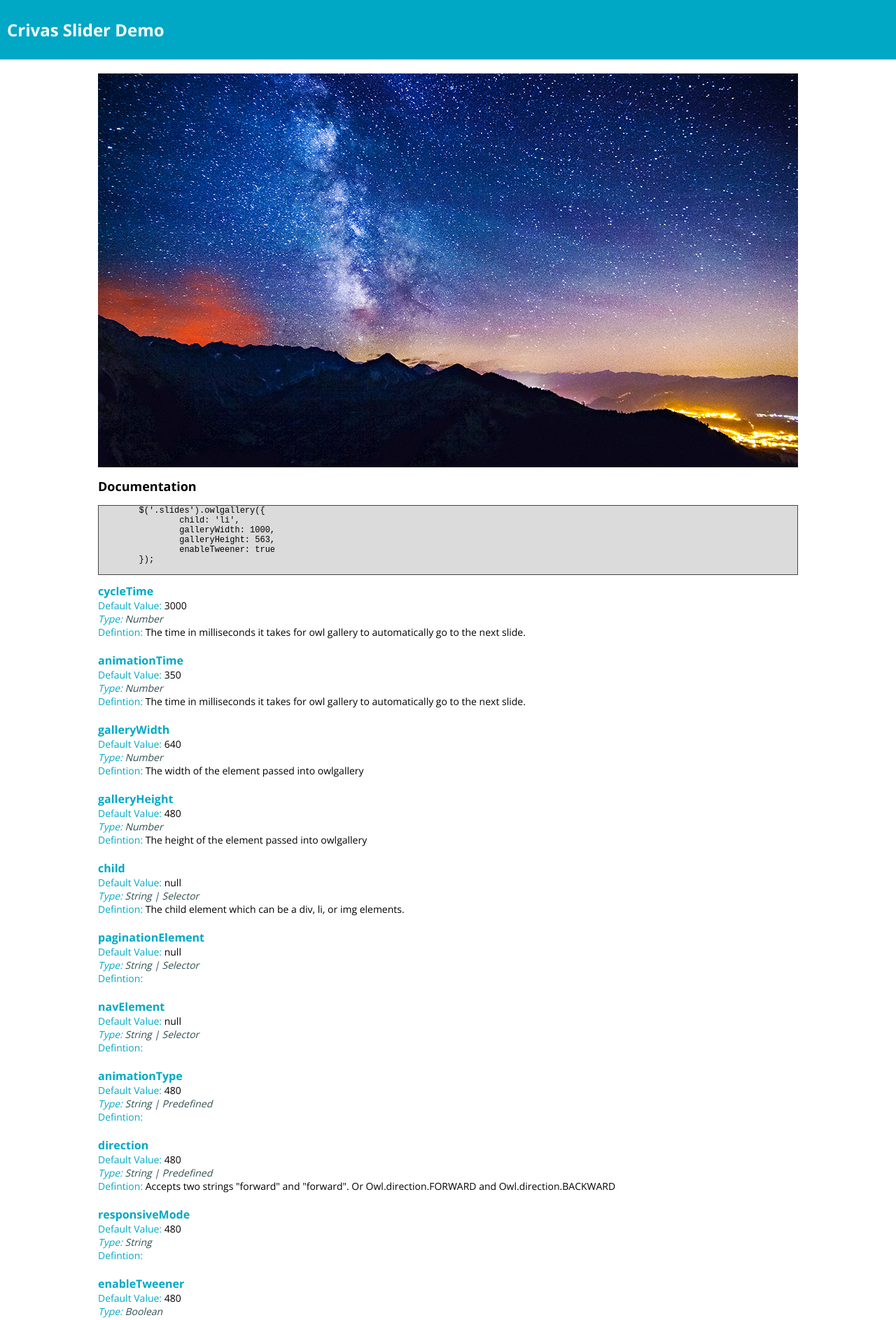
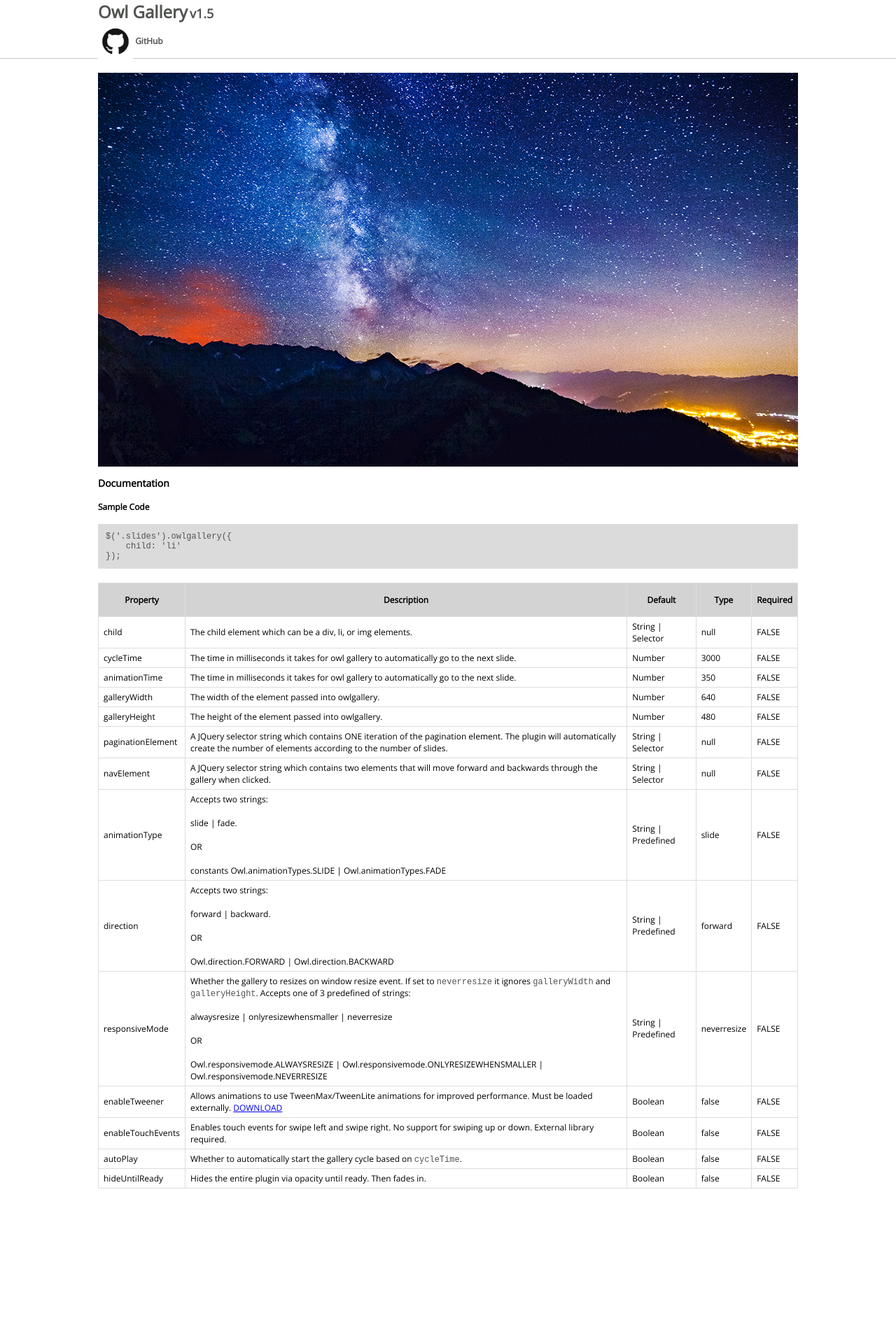
Before and after one commit to codebend3r/OwlGallery, a website: page index.html in a window 1280 px wide. Shown: the top 1887 px of the page at 70% size. After the commit the page ends 1769 px from the top, so only its background shows below. Drawn offline with nearby package versions, Linux system fonts and the light colour scheme; a web font is replaced by a local one.

Commit message:
updated documentation + changed styling + converted to tables

```diff
--- a/index.html
+++ b/index.html
@@ -2,16 +2,23 @@
 <html>
 <head>
 
-    <title>Crivas Slider Demo</title>
+    <title>Owl Gallery</title>
 
     <link rel="stylesheet" type="text/css" href="css/main.css"/>
-    <link href='http://fonts.googleapis.com/css?family=Open+Sans:400,700' rel='stylesheet' type='text/css'>
+    <link href='http://fonts.googleapis.com/css?family=Nixie+One|Open+Sans' rel='stylesheet' type='text/css'>
 
 </head>
 <body>
 
-<div class='title-bar'>
-    <h1>Crivas Slider Demo</h1>
+<div class='title-bar-bg'>
+    <div class='title-bar'>
+        <h1>Owl Gallery</h1>
+        <h2>v1.5</h2>
+        <div class='github'>
+            <a href='https://github.com/crivas/OwlGallery'><img width="50" height="50" src='images/logos/github.png' /></a>
+            <span>GitHub</span>
+        </div>
+    </div>
 </div>
 
 <div class='main-container'>
@@ -34,25 +41,36 @@
     </div>
 
     <div class='documentation'>
-        <h2>Documentation</h2>
 
-	    <pre>
-	$('.slides').owlgallery({
-		child: 'li',
-		galleryWidth: 1000,
-		galleryHeight: 563,
-		enableTweener: true
-	});
-	    </pre>
+        <h3>Documentation</h3>
 
-        <div class='options' data-bind='foreach: optionsList'>
-            <dl>
-                <div class='key-name'><dd data-bind='text: key'></dd></div>
-                <div class='default-value'><dt>Default Value: </dt><dd data-bind='text: defaultValue'></dd></div>
-                <div class='var-type'><dt>Type: </dt><dd data-bind='text: type'></dd></div>
-                <div class='description'><dt>Defintion: </dt><dd data-bind='text: description'></dd></div>
-            </dl>
-        </div>
+        <h4>Sample Code</h4>
+
+	    <pre>$('.slides').owlgallery({
+    child: 'li'
+});</pre>
+
+        <table>
+            <thead>
+                <tr>
+                    <th>Property</th>
+                    <th>Description</th>
+                    <th>Default</th>
+                    <th>Type</th>
+                    <th>Required</th>
+                </tr>
+            </thead>
+            <tbody data-bind='foreach: optionsList'>
+                <tr>
+                    <td data-bind='html: key'></td>
+                    <td data-bind='html: description'></td>
+                    <td data-bind='html: type'></td>
+                    <td data-bind='html: defaultValue'></td>
+                    <td>FALSE</td>
+                </tr>
+            </tbody>
+        </table>
+
     </div>
 
 </div>
@@ -60,6 +78,7 @@
 
 <script src="js/plugins/jquery-1.9.1.js" type="text/javascript"></script>
 <script src="js/plugins/jquery.owlgallery-0.1.5.js" type="text/javascript"></script>
+<script src="js/plugins/jquery.owlswipe-0.1.js" type="text/javascript"></script>
 <script src="js/vendor/knockout-2.2.1.js" type="text/javascript"></script>
 <script src="js/vendor/TweenMax.min.js" type="text/javascript"></script>
 
@@ -69,7 +88,6 @@
 <script src="js/internal/Crivas.ImageData.js" type="text/javascript"></script>
 <script src="js/internal/Crivas.ViewModel.js" type="text/javascript"></script>
 <script src="js/internal/Crivas.Init.js" type="text/javascript"></script>
-<!--<script src="http://localhost:8000/livereload.js"></script>-->
 
 </body>
 </html>
--- a/js/internal/Crivas.Documentation.js
+++ b/js/internal/Crivas.Documentation.js
@@ -1,84 +1,127 @@
 CS.documentation = {
 
+/*
+Owl.animationTypes = {};
+Owl.animationTypes.SLIDE = "slide";
+Owl.animationTypes.FADE = "fade";
+
+Owl.event = {};
+Owl.event.SLIDECHANGED = "slidechanged";
+Owl.event.SLIDENEXTCLICKED = "slidenextclicked";
+Owl.event.SLIDEPREVCLICKED = "slideprevclicked";
+Owl.event.PAGINATIONCLICKED = "paginationclicked";
+
+Owl.direction = {};
+Owl.direction.FORWARD = "forward";
+Owl.direction.BACKWARD = "backward";
+
+Owl.responsivemode = {};
+Owl.responsivemode.ALWAYSRESIZE = "alwaysresize";
+Owl.responsivemode.ONLYRESIZEWHENSMALLER = "onlyresizewhensmaller";
+Owl.responsivemode.NEVERRESIZE = "neverresize";
+*/
+
     options: [
+        {
+            key: 'child',
+            defaultValue: 'null',
+            type: 'String | Selector',
+            description: 'The child element which can be a div, li, or img elements.',
+            required: true
+        },
         {
             key: 'cycleTime',
             defaultValue: '3000',
             type: 'Number',
-            description: 'The time in milliseconds it takes for owl gallery to automatically go to the next slide.'
+            description: 'The time in milliseconds it takes for owl gallery to automatically go to the next slide.',
+            required: false
         },
         {
             key: 'animationTime',
             defaultValue: '350',
             type: 'Number',
-            description: 'The time in milliseconds it takes for owl gallery to automatically go to the next slide.'
+            description: 'The time in milliseconds it takes for owl gallery to automatically go to the next slide.',
+            required: false
         },
         {
             key: 'galleryWidth',
             defaultValue: '640',
             type: 'Number',
-            description: 'The width of the element passed into owlgallery'
+            description: 'The width of the element passed into owlgallery.',
+            required: false
         },
         {
             key: 'galleryHeight',
             defaultValue: '480',
             type: 'Number',
-            description: 'The height of the element passed into owlgallery'
-        },
-        {
-            key: 'child',
-            defaultValue: 'null',
-            type: 'String | Selector',
-            description: 'The child element which can be a div, li, or img elements.'
+            description: 'The height of the element passed into owlgallery.',
+            required: false
+
         },
         {
             key: 'paginationElement',
             defaultValue: 'null',
             type: 'String | Selector',
-            description: ''
+            description: 'A JQuery selector string which contains ONE iteration of the pagination element. The plugin will automatically create the number of elements according to the number of slides.',
+            required: false
         },
         {
             key: 'navElement',
             defaultValue: 'null',
             type: 'String | Selector',
-            description: ''
+            description: 'A JQuery selector string which contains two elements that will move forward and backwards through the gallery when clicked.',
+            required: false
         },
         {
             key: 'animationType',
-            defaultValue: '480',
+            defaultValue: 'slide',
             type: 'String | Predefined',
-            description: ''
+            description: 'Accepts two strings:<br/><br/> slide | fade. <br/><br/>OR<br/><br/> constants Owl.animationTypes.SLIDE | Owl.animationTypes.FADE',
+            required: false
         },
         {
             key: 'direction',
-            defaultValue: '480',
+            defaultValue: 'forward',
             type: 'String | Predefined',
-            description: 'Accepts two strings "forward" and "forward". Or Owl.direction.FORWARD and Owl.direction.BACKWARD'
+            description: 'Accepts two strings:<br/><br/> forward | backward. <br/><br/>OR<br/><br/> Owl.direction.FORWARD | Owl.direction.BACKWARD',
+            required: false
         },
         {
             key: 'responsiveMode',
-            defaultValue: '480',
-            type: 'String',
-            description: ''
+            defaultValue: 'neverresize',
+            type: 'String | Predefined',
+            description: 'Whether the gallery to resizes on window resize event. If set to <var>neverresize</var> it ignores <var>galleryWidth</var> and <var>galleryHeight</var>. Accepts one of 3 predefined of strings: <br/><br/>alwaysresize | onlyresizewhensmaller | neverresize <br/><br/>OR<br/><br/> Owl.responsivemode.ALWAYSRESIZE | Owl.responsivemode.ONLYRESIZEWHENSMALLER | Owl.responsivemode.NEVERRESIZE',
+            required: false
         },
         {
             key: 'enableTweener',
-            defaultValue: '480',
+            defaultValue: 'false',
             type: 'Boolean',
-            description: ''
+            description: 'Allows animations to use TweenMax/TweenLite animations for improved performance. Must be loaded externally. <a href="http://www.greensock.com/get-started-js/">DOWNLOAD</a>',
+            required: false
         },
         {
             key: 'enableTouchEvents',
-            defaultValue: 'Boolean',
-            type: 'Number',
-            description: ''
+            defaultValue: 'false',
+            type: 'Boolean',
+            description: 'Enables touch events for swipe left and swipe right. No support for swiping up or down. External library required. ',
+            required: false
         },
         {
             key: 'autoPlay',
             defaultValue: 'false',
             type: 'Boolean',
-            description: ''
+            description: 'Whether to automatically start the gallery cycle based on <var>cycleTime</var>.',
+            required: false
+        },
+        {
+            key: 'hideUntilReady',
+            defaultValue: 'false',
+            type: 'Boolean',
+            description: 'Hides the entire plugin via opacity until ready. Then fades in.',
+            required: false
         }
+
 
     ]
 
--- a/js/internal/Crivas.Slider.js
+++ b/js/internal/Crivas.Slider.js
@@ -4,7 +4,6 @@ CS.initSlider = function () {
 
     $('.slides').owlgallery({
         child: 'li',
-	    animationType: Owl.animationTypes.FADE,
         galleryWidth: 1000,
         galleryHeight: 563,
         enableTweener: true
--- a/package.json
+++ b/package.json
@@ -1,6 +1,6 @@
 {
   "name": "owlgallery",
-  "version": "0.1.3",
+  "version": "0.1.5",
   "devDependencies": {
     "grunt": "~0.4.2",
     "grunt-contrib-jshint": "~0.6.3",
--- a/sass/main.scss
+++ b/sass/main.scss
@@ -1,35 +1,55 @@
-$primaryColour: #00A8C6;
+$primaryColour: #c7cac6;
 $secondaryColour: #40C0CB;
 $white: #FFFFFF;
 $tertiaryColour: #AEE239;
 $quadaryColour: #8FBE00;
+$darkGrey: #515450;
+$maxWidth: 1000px;
 
 html {
   font-family: 'Open Sans', Helvetica, sans-serif;
   font-size: 12px;
+  -webkit-text-size-adjust: none;
+  -webkit-font-smoothing: antialiased;
 }
 
 body {
-  padding: 0;
+  padding: 0 0 50px 0;
   margin: 0;
 }
 
 h1 {
-  padding: 10px;
+  padding: 0;
+  margin: 0;
+  display: inline;
+}
+
+h2 {
+  padding: 0;
+  margin: 0;
+  display: inline;
 }
 
 pre {
   background-color: #dbdbdb;
-  border: 1px solid #454545;
+  border: 1px solid #ddd;
+  color: #515450;
+  padding: 10px;
+  margin: 0 0 20px 0;
 }
 
-.title-bar {
-  background-color: $primaryColour;
-  color: $white;
+.title-bar-bg {
+  background-color: $white;
+  border-bottom: 1px solid $primaryColour;
+  color: $darkGrey;
   font-weight: bold;
   width: 100%;
   float: left;
   clear: both;
+  .title-bar {
+    max-width: $maxWidth;
+    margin: 0 auto;
+  }
 }
 
 .main-container {
@@ -42,6 +62,29 @@ pre {
 
 .slider-container {
   position: static;
+  font-style: none;
+}
+
+.github {
+  display: block;
+  height: 50px;
+  line-height: 50px;
+  vertical-align: middle;
+  margin: 0;
+  a, span {
+    display: inline-block;
+    height: 50px;
+    line-height: 50px;
+    vertical-align: middle;
+    margin: 0;
+  }
+}
+
+var {
+  font-family: monospace;
+  font-style: normal;
+  font-weight: normal;
+  color: #515450;
 }
 
 .documentation {
@@ -96,3 +139,23 @@ ul.slides {
   }
 
 }
+
+table {
+  width: 100%;
+  border: 1px solid #ddd;
+  border-spacing: 1px;
+  border-collapse: collapse;
+  th {
+    border: 1px solid #ddd;
+    border-spacing: 1px;
+    border-collapse: collapse;
+    padding: 15px 7px;
+    background-color: lightgrey;
+  }
+  td {
+    border: 1px solid #ddd;
+    border-spacing: 1px;
+    border-collapse: collapse;
+    padding: 5px 7px;
+  }
+}
```
Also changed, not shown: js/plugins/jquery.owlswipe-0.1.js (added, +82 -0 lines), css/main.css, images/logos/github.png (added), js/plugins/jquery.owlgallery-0.1.5.js.
